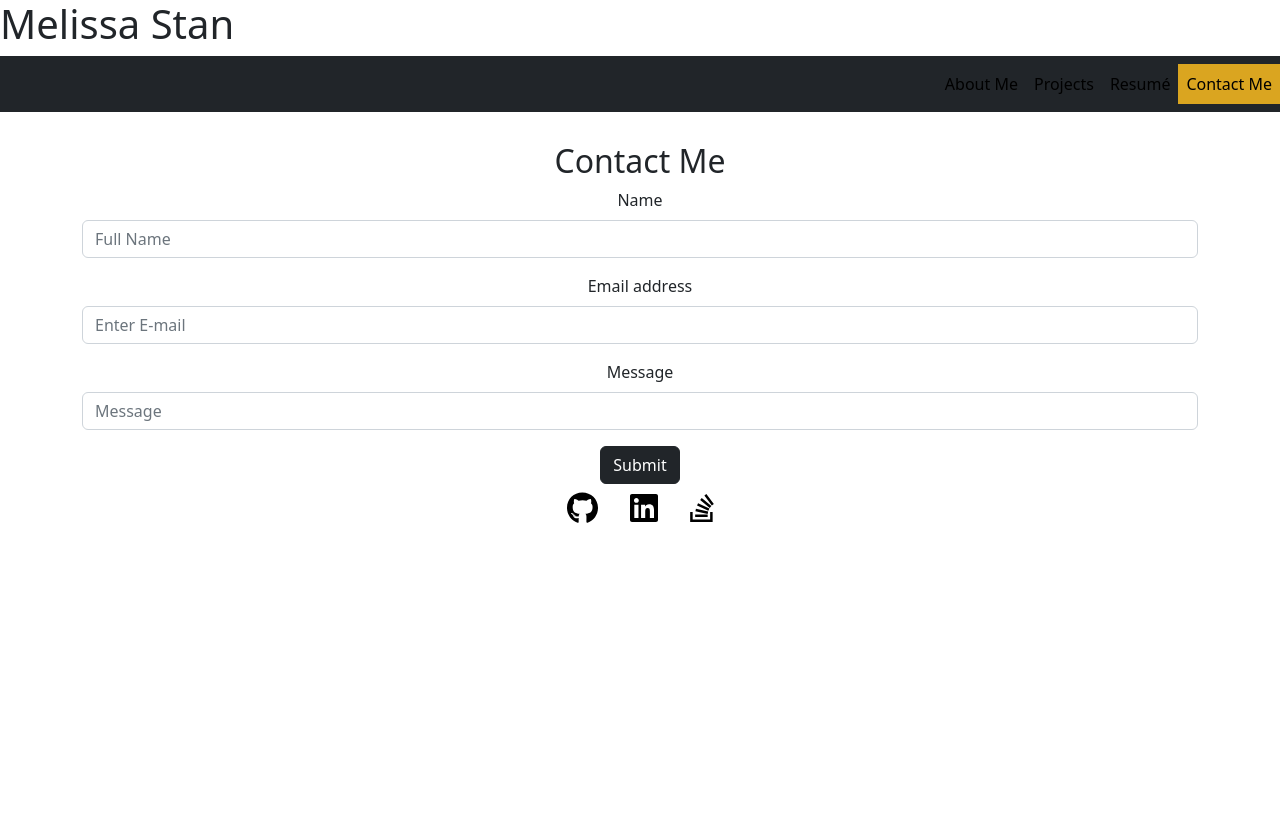
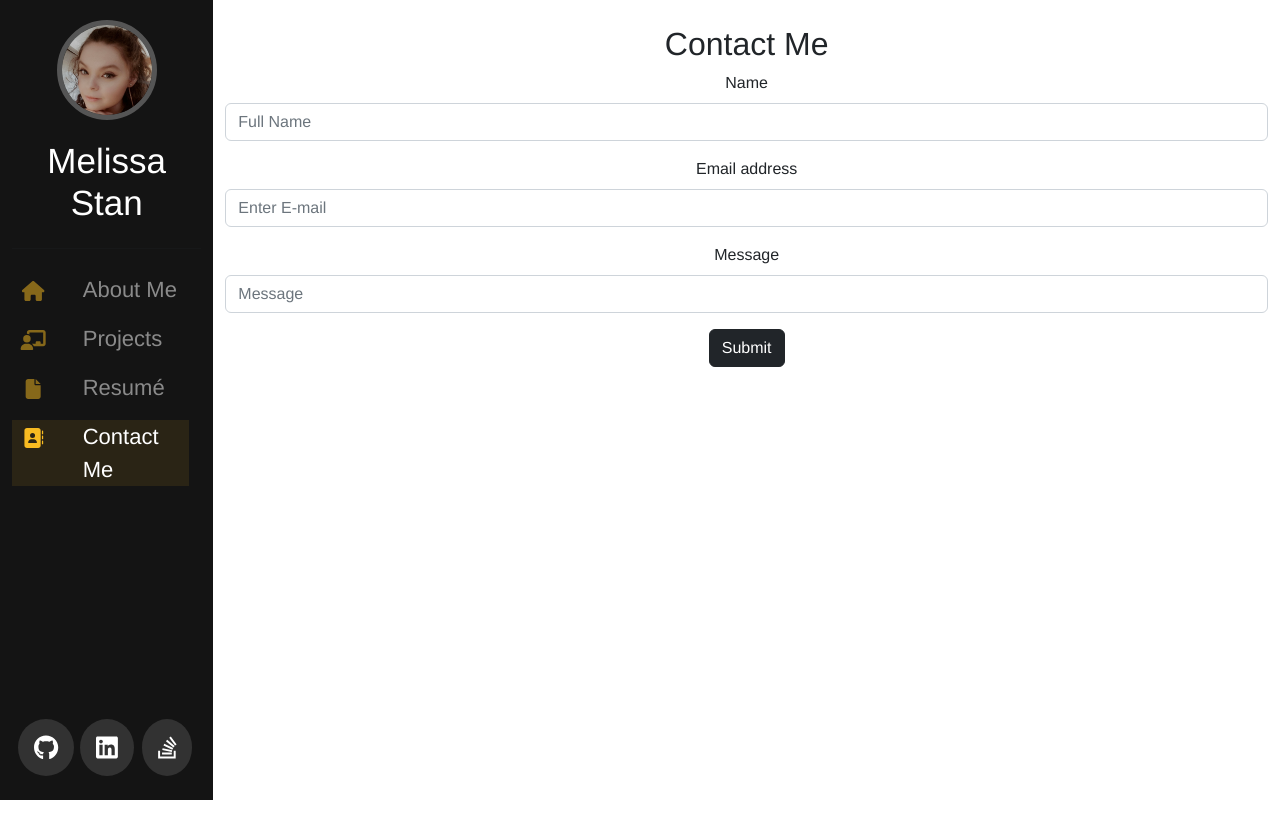
Before and after one commit to mstan19/portfolio-ms, a React (Create React App) app: page /contactMe in a window 1280 px wide. Shown: the top 838 px of the page. After the commit the page ends 800 px from the top, so only its background shows below. Built offline with nearby package versions, Linux system fonts and the light colour scheme.

Commit message:
styling navbar done

```diff
--- a/public/index.html
+++ b/public/index.html
@@ -26,9 +26,9 @@
     -->
     <title>Portfilo</title>
   </head>
-  <body>
+  <body style="height:100%; width: 100%; position: absolute;">
     <noscript>You need to enable JavaScript to run this app.</noscript>
-    <div id="root"></div>
+    <div id="root" class="container-fluid h-100"></div>
     <!--
       This HTML file is a template.
       If you open it directly in the browser, you will see an empty page.
--- a/src/App.js
+++ b/src/App.js
@@ -10,10 +10,17 @@ import { Routes, Route } from 'react-router-dom';
 
 function App() {
   return (
-  <div>
+  <div className='row h-100'>
+    <div className='col-2 d-flex flex-column' style={{backgroundColor: 'rgb(20,20,20)'}}>
       <Header />
+
+<hr></hr>
       <Navbar />
-    <div className='container'>
+      <Footer />
+
+    </div>
+
+    <div className='col-10'style={{marginTop: '25px'}}>
         <Routes>
           <Route path="/aboutMe" element={<AboutMe />}></Route>
           <Route path="/projects" element={<Project />}></Route>
@@ -21,7 +28,6 @@ function App() {
           <Route path="/contactMe" element={<ContactMe />}></Route>
         </Routes>
       </div>
-    <Footer />
   </div>
   );
 }
--- a/src/components/Footer.js
+++ b/src/components/Footer.js
@@ -6,10 +6,11 @@ import '../styles/Footer.css';
 function Footer() {
 
   return (
-    <div className='d-flex justify-content-center fa-2x min-vh-100 '>
-      <a href="https://github.com/mstan19" target = "_blank" rel="noreferrer"> <FontAwesomeIcon icon={faGithub} className='icons px-3 ' /> </a>
-      <a href="https://www.linkedin.com/in/melissa-stan-a67008240" target = "_blank" rel="noreferrer"> <FontAwesomeIcon icon={faLinkedin} className='icons px-3'/> </a>
-      <a href="https://stackoverflow.com/users/19202356/melissa-s" target = "_blank" rel="noreferrer"> <FontAwesomeIcon icon={faStackOverflow} className='icons px-3'/> </a>
+
+    <div className='row d-flex justify-content-center fa-2x mb-4 mt-auto px-3'>
+      <a href="https://github.com/mstan19" target="_blank" rel="noreferrer" className='col-4 d-flex justify-content-center'> <FontAwesomeIcon fixedWidth icon={faGithub} className='p-3 icons' /> </a>
+      <a href="https://www.linkedin.com/in/melissa-stan-a67008240" target="_blank" rel="noreferrer" className='col-4 d-flex justify-content-center'> <FontAwesomeIcon fixedWidth icon={faLinkedin} className='p-3 icons'/> </a>
+      <a href="https://stackoverflow.com/users/19202356/melissa-s" target="_blank" rel="noreferrer" className='col-4 d-flex justify-content-center'> <FontAwesomeIcon fixedWidth icon={faStackOverflow} className='p-3 icons'/> </a>
     </div>
   );
 }
--- a/src/components/Header.js
+++ b/src/components/Header.js
@@ -1,9 +1,14 @@
 import React from 'react';
+import avatarPic from '../assets/avatarpic.jpg';
 import '../styles/Header.css';
 
 function Header() {
   return (
-  <h1 className="header">Melissa Stan </h1>
+  <div className='header'>
+    <img className='profile-pic' src={avatarPic} alt='avatarpic' id='avatar-pic'/>
+    <h1 className="name">Melissa Stan </h1>
+  </div>
+
   );
 }
 
--- a/src/components/Navbar.js
+++ b/src/components/Navbar.js
@@ -1,39 +1,45 @@
 import React from 'react';
+import { FontAwesomeIcon } from '@fortawesome/react-fontawesome';
+import { faAddressBook, faHouse, faFile, faChalkboardUser} from '@fortawesome/free-solid-svg-icons';
 import '../styles/Navbar.css';
-import { Link, useMatch, useResolvedPath, useLocation } from 'react-router-dom';
+import { Link, useLocation } from 'react-router-dom';
 
-// function highlightMe(x) {
-//     x.style.color = "yellow";
-//   }
-
-//   function normalTab(x) {
-//     x.style.color = "white";
-//   }
 
 function Navbar() {
-const {pathname} = useLocation();
-
 
 
   return (
-    <nav className="nav navbar navbar-expand-lg navbar-dark bg-dark justify-content-end">
-        <ul className="navbar-nav">
-            <NavLink to="/aboutMe" className={pathname === '/aboutMe' ? 'activeBtn nav-link nav-item' : 'nav-link nav-item'} >About Me</NavLink>
-            <NavLink to="/projects" className={pathname === '/projects' ? 'activeBtn nav-link nav-item' : 'nav-link nav-item'} >Projects</NavLink>
-            <NavLink to="/resume" className={pathname === '/resume' ? 'activeBtn nav-link nav-item' : 'nav-link nav-item'}>Resumé</NavLink>
-            <NavLink to="/contactMe" className={pathname === '/contactMe' ? 'activeBtn nav-link nav-item' : 'nav-link nav-item'}>Contact Me</NavLink>
+    <nav className="nav">
+        <ul className="navbar-nav container-fluid ">
+            <NavLink to="/aboutMe" className='nav-link nav-item ' >
+                <FontAwesomeIcon icon={faHouse} className='nav-icons col-3' />
+                <div className='nav-text col-8 '>About Me</div>
+            </NavLink>
+
+            <NavLink to="/projects" className='nav-link nav-item'>
+                <FontAwesomeIcon icon={faChalkboardUser} className='nav-icons col-3' />
+                <div className='nav-text col-8'>Projects</div>
+            </NavLink>
+
+            <NavLink to="/resume" className='nav-link nav-item'>
+                <FontAwesomeIcon icon={faFile} className='nav-icons col-3' />
+                <div className='nav-text col-8 '>Resumé</div>
+            </NavLink>
+
+            <NavLink to="/contactMe" className='nav-link nav-item'>
+                <FontAwesomeIcon icon={faAddressBook} className='nav-icons col-3' />
+                <div className='nav-text col-8'>Contact Me</div>
+            </NavLink>
         </ul>
     </nav>
   );
 }
 
 function NavLink({ to, children, ...props}) {
-    const resolvedPath = useResolvedPath(to);
-    const isActive = useMatch({path: resolvedPath.pathname, end: true})
 
     return(
-        <li className={isActive === to ? "active" : ""}>
-            <Link to={to} {...props} >
+        <li className={`my-2 nav-link-btn ${useLocation().pathname === to ? "activeBtn" : ""}`}>
+            <Link to={to} {...props} className='row flex-nowrap justify-content-center' id='nav-highlight'>
                 {children}
             </Link>
         </li>
--- a/src/components/Resume.js
+++ b/src/components/Resume.js
@@ -103,7 +103,7 @@ function Resume() {
         </Col>
     </Row>
 
-    <Row md={1}>
+    <Row lg={1}>
         <Col className="cards d-flex " >
           {backendIcons.map(skill =>{
             const {title, icon} = skill;
--- a/src/styles/Footer.css
+++ b/src/styles/Footer.css
@@ -1,4 +1,7 @@
 .icons {
-   color: black
-
+   color: white;
+   background-color: rgb(50, 50, 50);
+   border-radius: 50%;
+   max-width: 25px;
+   max-height: 25px;
 }
--- a/src/styles/Header.css
+++ b/src/styles/Header.css
@@ -1,4 +1,23 @@
-.header h1 {
-    display: flex;
+* {
+    font-family:'Helvetica', Tahoma, Geneva, Verdana, sans-serif;
+}
+.header {
+    text-align: center;
+
+}
+
+.name {
     justify-content: space-between;
+    color: white;
+    font-size: 35px;
+    font-weight:lighter;
+
 }
+
+#avatar-pic {
+   border-radius: 50%;
+    width: 100px;
+    height: 100px;
+    margin: 20px;
+    border: 5px solid #555;
+}
--- a/src/styles/Navbar.css
+++ b/src/styles/Navbar.css
@@ -1,3 +1,25 @@
 .activeBtn {
-background-color:goldenrod
+background-color: rgba(218, 165, 32, 0.109);
+opacity: 1 !important;
 }
+
+
+.nav-icons {
+    padding-top: 8px;
+    font-size: 20px;
+}
+
+.nav-text {
+    font-size:  22px;
+    margin: 0px;
+    padding: 0px;
+color: white;
+}
+
+.nav-link-btn {
+    opacity:0.5;
+}
+
+#nav-highlight {
+color: rgb(248, 187, 33);
+}
```
Also changed, not shown: src/assets/avatarpic.jpg (added), src/assets/contact.webp (added). Lines whose indentation alone changed are shown as unchanged.
